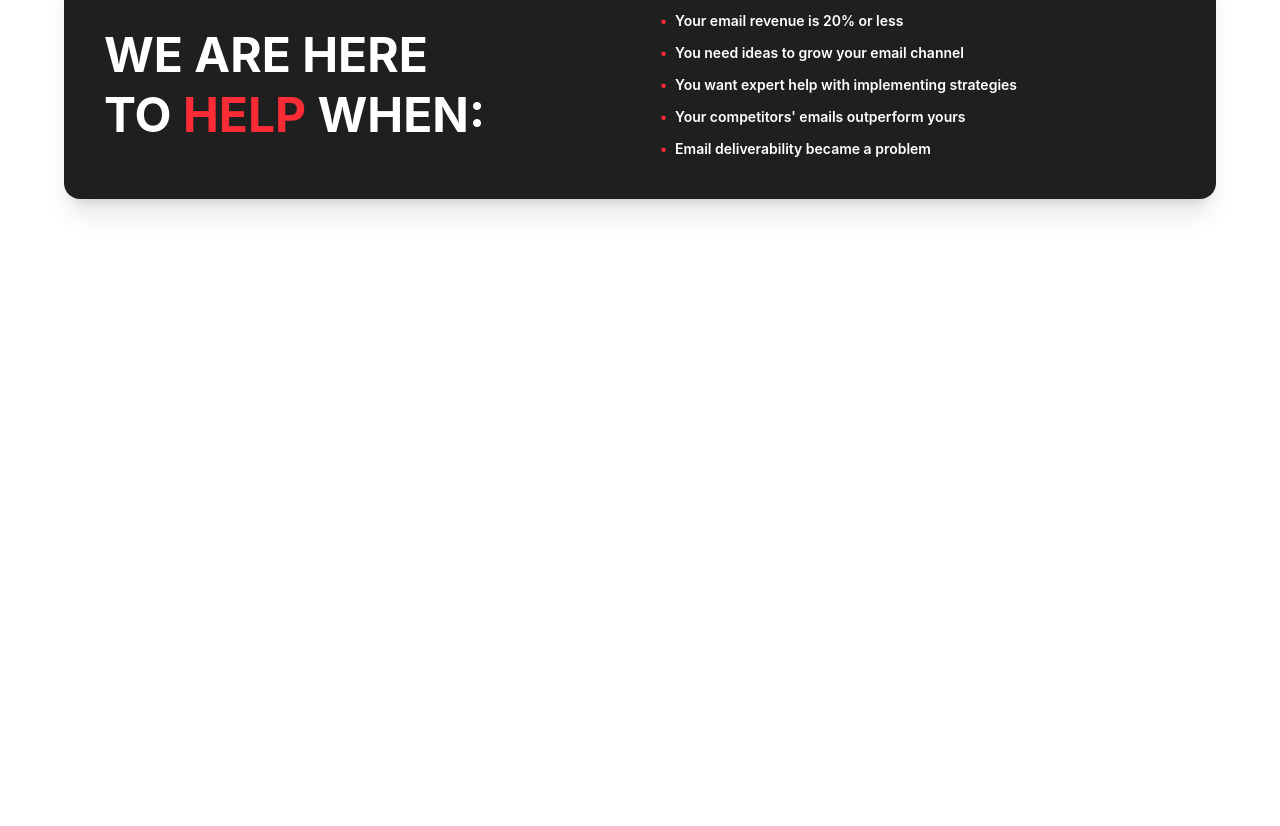
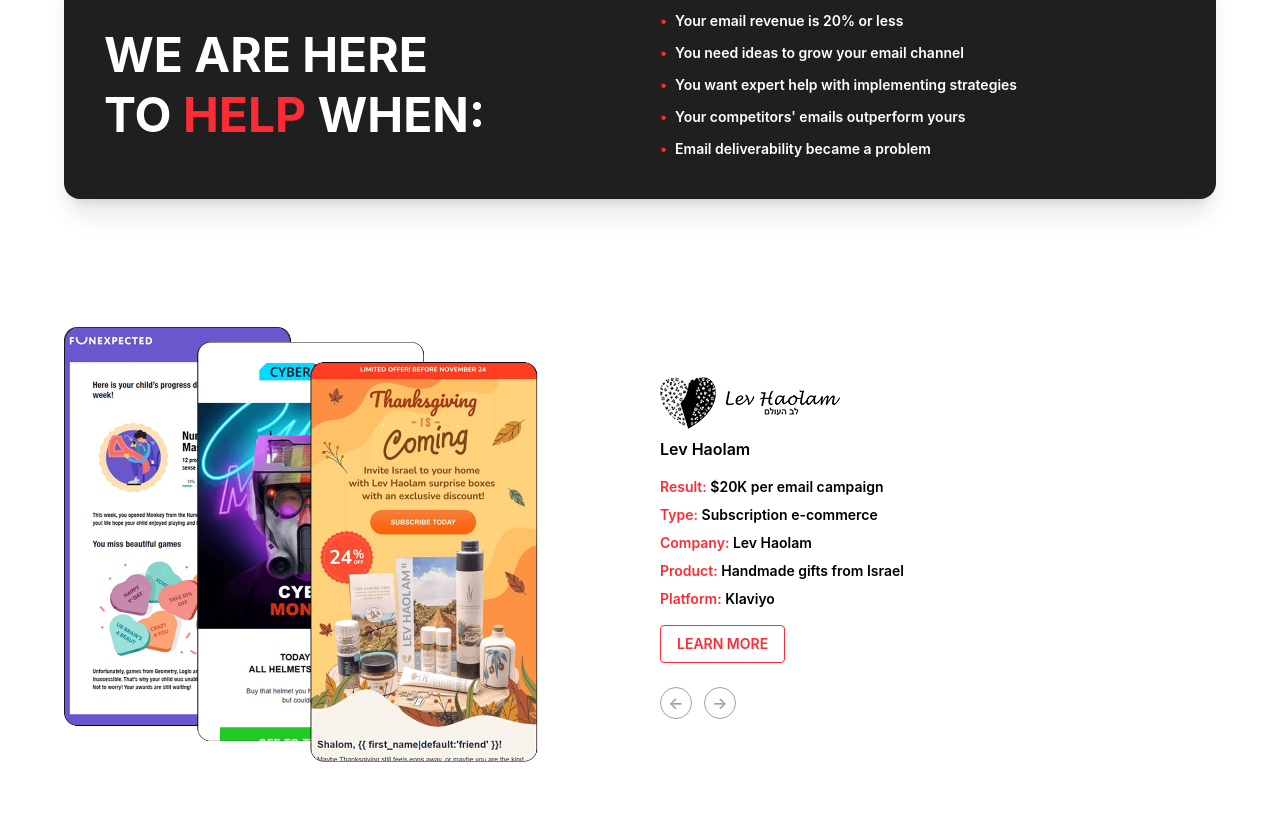
Before and after one commit to rizoshka12210/lesson-13, a website: page index.html in a window 1280 px wide. Shown: the part 862-1688 px from the top of the page. Before the commit the page ends 1125 px from the top, so only its background shows below. Drawn offline with nearby package versions, Linux system fonts and the light colour scheme; files that its build step writes are made by us from their sources.

Commit message:
tred: section3

```diff
--- a/index.html
+++ b/index.html
@@ -99,6 +99,49 @@
 
 
 
+<section class="py-16 px-4 bg-white">
+  <div class="max-w-6xl mx-auto grid md:grid-cols-2 gap-10 items-center">
+
+
+    <div class="relative flex justify-center">
+     <img src="./photo/Frame 18.png" alt="">
+    </div>
+
+
+    <div>
+        <img src="./photo/6476f21ab8cad4706f751e11_lev 1.png" alt="">
+      <p class="font-semibold mb-4">Lev Haolam</p>
+
+      <div class="text-sm space-y-2 mb-4">
+        <p><span class="text-red-500">Result:</span> $20K per email campaign</p>
+        <p><span class="text-red-500">Type:</span> Subscription e-commerce</p>
+        <p><span class="text-red-500">Company:</span> Lev Haolam</p>
+        <p><span class="text-red-500">Product:</span> Handmade gifts from Israel</p>
+        <p><span class="text-red-500">Platform:</span> Klaviyo</p>
+      </div>
+
+      <button class="border border-red-500 text-red-500 px-4 py-2 text-sm rounded hover:bg-red-500 hover:text-white transition">
+        LEARN MORE
+      </button>
+      <div class="flex justify-start gap-3 mt-6">
+
+
+  <button class="w-8 h-8 flex items-center justify-center border rounded-full text-gray-400 hover:text-black hover:border-black transition">
+    &#8592;
+  </button>
+
+
+  <button class="w-8 h-8 flex items-center justify-center border rounded-full text-gray-400 hover:text-black hover:border-black transition">
+    &#8594;
+  </button>
+
+</div>
+    </div>
+
+  </div>
+</section>
+
+
 
 </body>
 </html>
```
